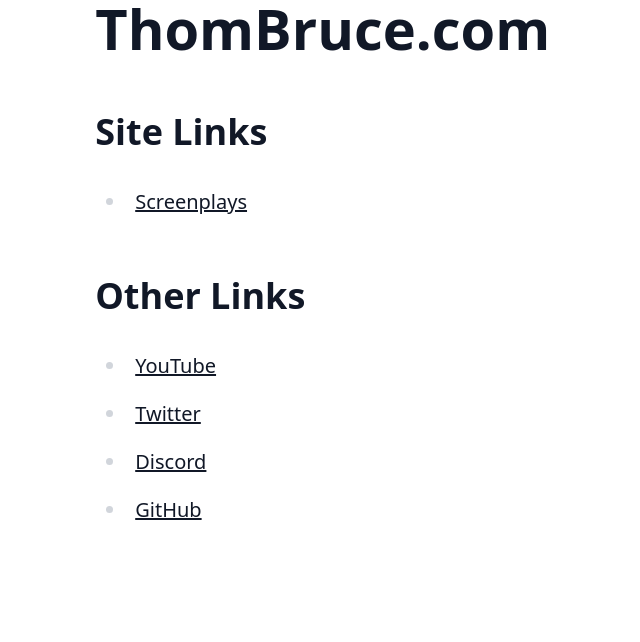
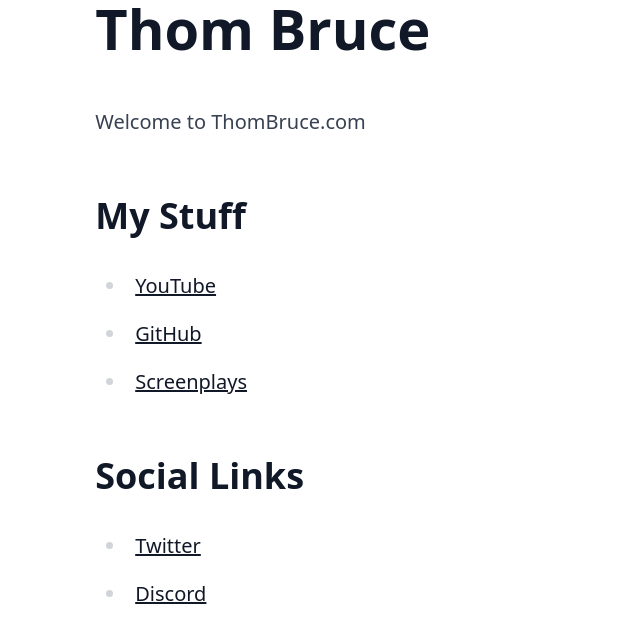
Before and after one commit to thombruce/thombruce.github.io, an Astro site: page / in a window 1280 px wide. Shown: the whole page, without its empty margins (173-813 px from the left). Built offline with nearby package versions, Linux system fonts and the light colour scheme; Astro itself is replaced by a stand-in of ours.

Commit message:
feat: add header and rework homepage info

```diff
--- a/src/pages/index.astro
+++ b/src/pages/index.astro
@@ -3,21 +3,28 @@
 ---
 
 <Layout title="Thom Bruce">
+	<header>
+		<h1>Thom Bruce</h1>
+
+		<p>Welcome to ThomBruce.com</p>
+	</header>
 	<main>
-		<h1>ThomBruce.com</h1>
-		<h2>Site Links</h2>
+		<h2>My Stuff</h2>
+
 		<p>
 			<ul>
+				<li><a href='https://youtube.com/thombruce'>YouTube</a></li>
+				<li><a href='https://github.com/thombruce'>GitHub</a></li>
 				<li><a href='/screenplays'>Screenplays</a></li>
 			</ul>
 		</p>
-		<h2>Other Links</h2>
+
+		<h2>Social Links</h2>
+
 		<p>
 			<ul>
-				<li><a href='https://youtube.com/thombruce'>YouTube</a></li>
 				<li><a href='https://twitter.com/thombruce'>Twitter</a></li>
 				<li><a href='https://discord.gg/SAUagUgTfa'>Discord</a></li>
-				<li><a href='https://github.com/thombruce'>GitHub</a></li>
 			</ul>
 		</p>
 	</main>
```
